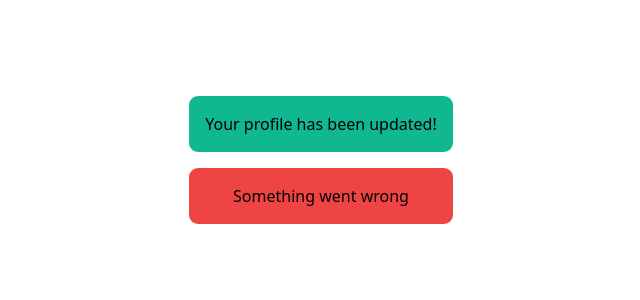
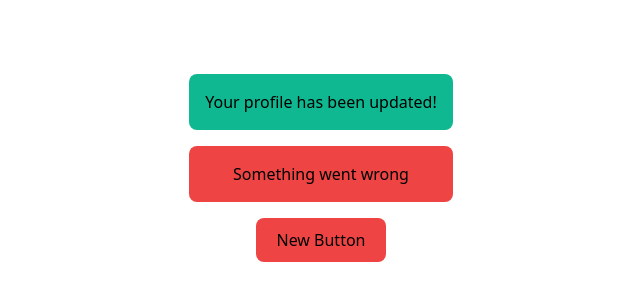
Before and after one commit to GeekShubhamRajput/react-19, a React (Vite) app in the folder my-react19-app/: page / in a window 1280 px wide. Shown: the part 232-532 px from the top of the page, without its empty margins (319-959 px from the left). Built offline with nearby package versions, Linux system fonts and the light colour scheme.

Commit message:
Styling React Components : External CSS

```diff
--- /dev/null
+++ b/my-react19-app/src/Alert.css
@@ -0,0 +1,14 @@
+.alert{
+  padding: 16px;
+  border-radius: 8px;
+  margin-bottom: 16px;
+  color: black;
+}
+
+.success{
+  background-color: #10b891;
+}
+
+.error{
+  background-color: #ef4444;
+}
--- a/my-react19-app/src/App.jsx
+++ b/my-react19-app/src/App.jsx
@@ -12,12 +12,15 @@ import { UserDetail } from './components/Userdetail.jsx'
 import { ProductList } from './components/ProductList.jsx'
 import { UserList } from './components/UserList.jsx'
 import { Alert } from './components/Alert.jsx'
+import { AlertWithExtCss } from './components/AlertWithExtCss.jsx'
+import { RedButton } from './components/RedButton.jsx'
 
 function App() {
   return (
     <>
-      <Alert>Your profile has been updated!</Alert>
-      <Alert type="error">Something went wrong</Alert>
+      <AlertWithExtCss>Your profile has been updated!</AlertWithExtCss>
+      <AlertWithExtCss type="error">Something went wrong</AlertWithExtCss>
+      <RedButton/>
     </>
   )
 }
--- /dev/null
+++ b/my-react19-app/src/components/AlertWithExtCss.jsx
@@ -0,0 +1,5 @@
+import "../Alert.css"
+
+export const AlertWithExtCss = ({children, type="success"}) => {
+  return <div className={`alert ${type}`}>{children}</div>
+}
--- /dev/null
+++ b/my-react19-app/src/components/RedButton.jsx
@@ -0,0 +1,3 @@
+export const RedButton = () => {
+  return <button className="error">New Button</button>
+}
```
